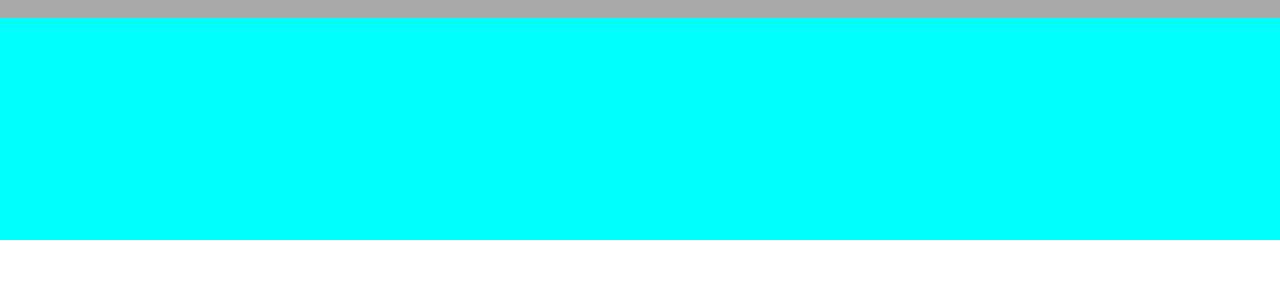
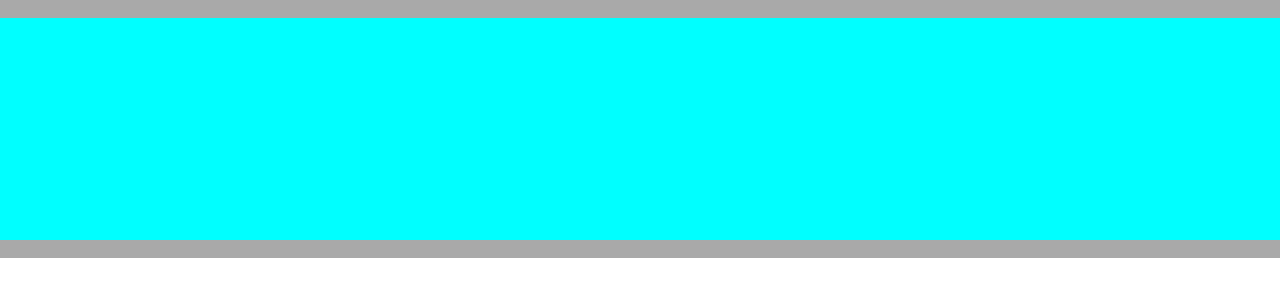
Before and after one commit to arm01846/nvc_template, a plain HTML site: page index.html in a window 1280 px wide. Drawn offline with Linux system fonts and the light colour scheme.

Commit message:
add secondary menu

```diff
--- a/index.html
+++ b/index.html
@@ -11,5 +11,8 @@
                 &nbsp;
             </div>
         </div>
+        <div class="menu">
+            &nbsp;
+        </div>
     </body>
 </html>
```
